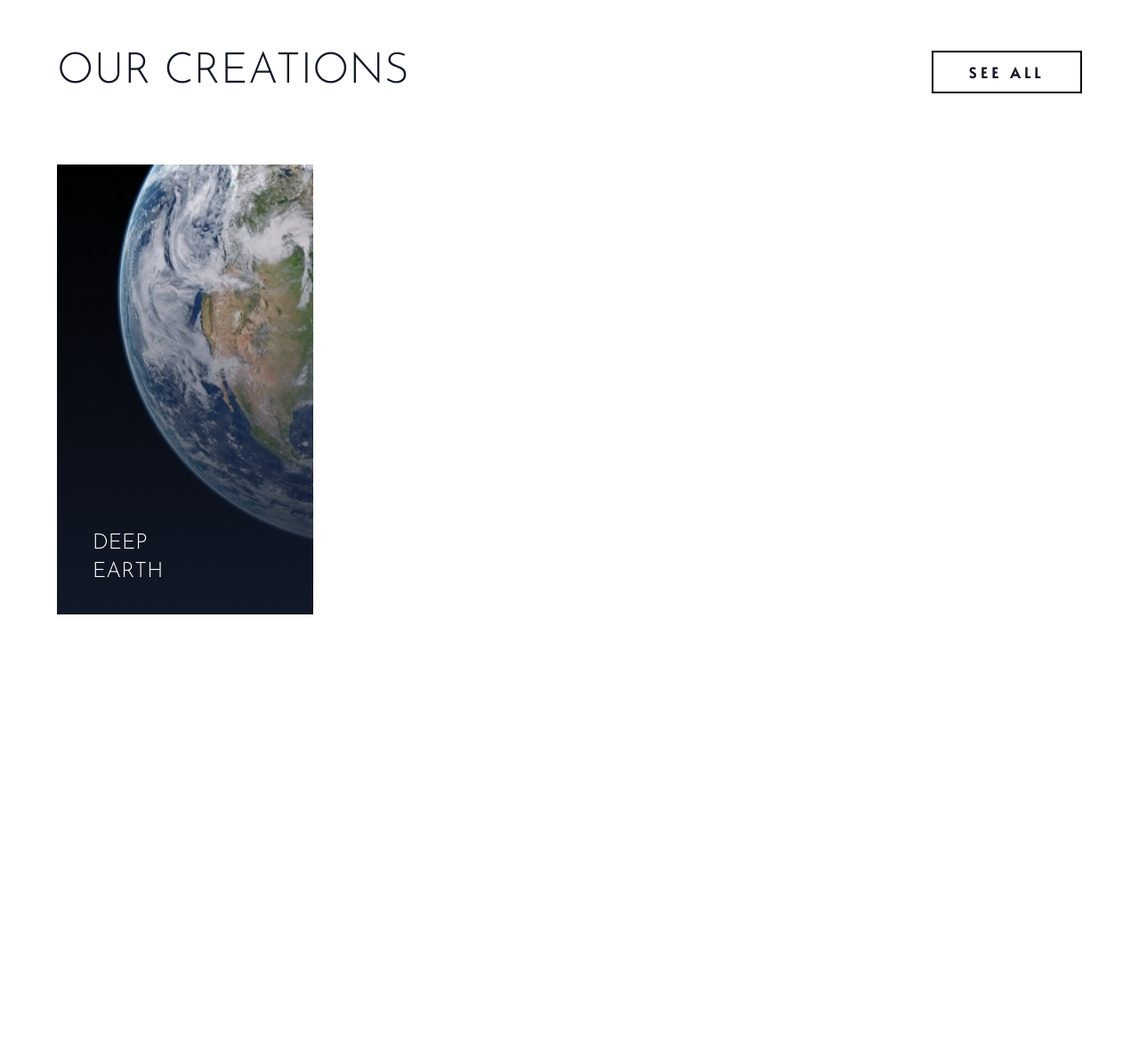
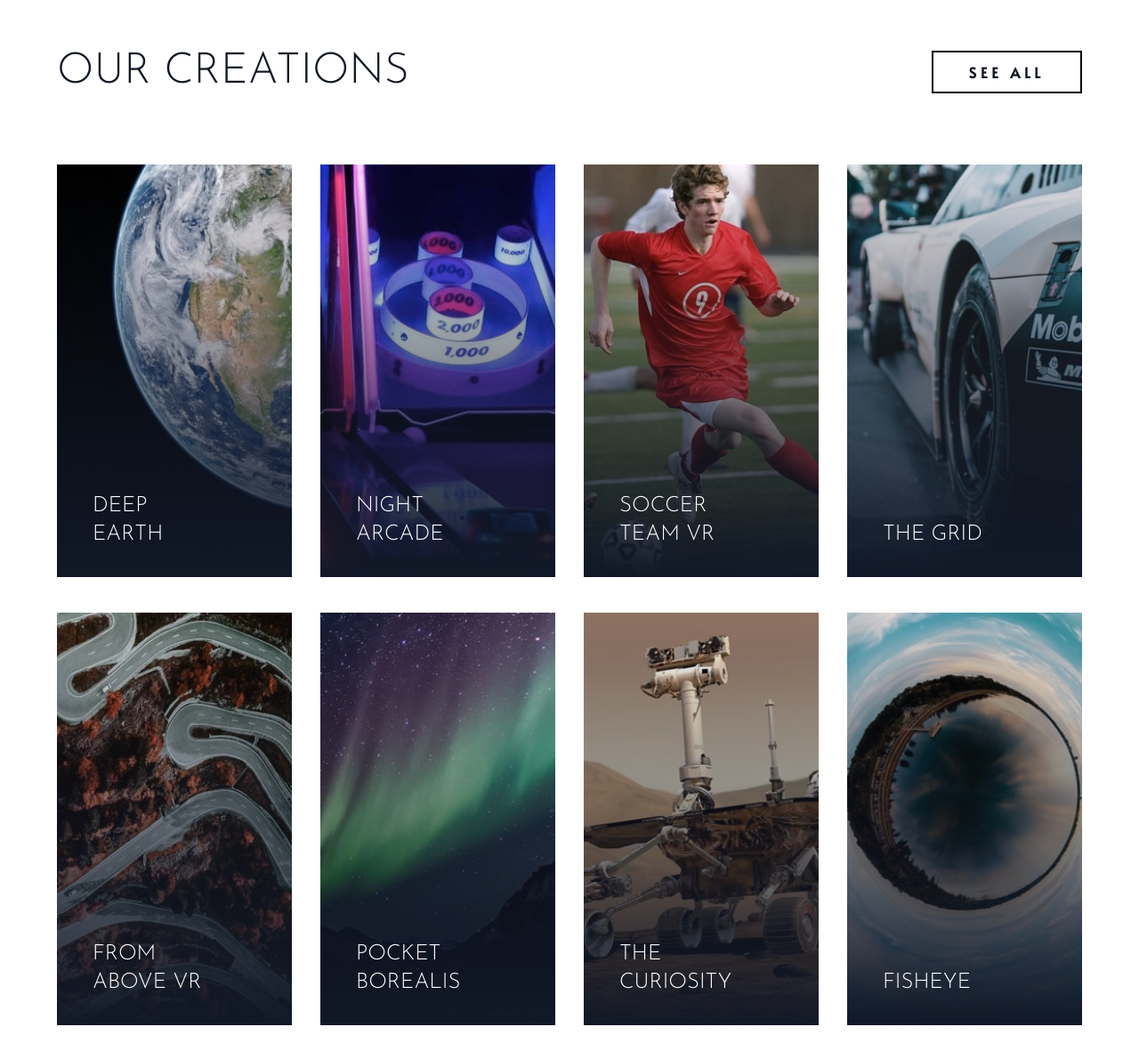
Before and after one commit to OerdBej/tailwind-frontend_challenge, a website: page index.html in a window 1280 px wide. Shown: the part 1295-2486 px from the top of the page at 89% size. Before the commit the page ends 2114 px from the top, so only its background shows below. Drawn offline with Linux system fonts and the light colour scheme.

Commit message:
main section flexbox finished

```diff
--- a/index.html
+++ b/index.html
@@ -111,7 +111,116 @@
                         <!-- Text -->
                         <h5>Deep Earth</h5>
                     </div>
+                    <!-- item 2 -->
+                    <div class="item group">
+                        <img
+                            class="hidden w-full duration-200 group-hover:scale-110 md:block"
+                            src="images/desktop/image-night-arcade.jpg"
+                            alt="the earth wallpaper" />
+                        <img
+                            class="w-full md:hidden"
+                            src="images/mobile/image-night-arcade.jpg"
+                            alt="the earth wallpaper" />
+                        <!-- Item Gradient -->
+                        <div class="item-gradient"></div>
+                        <!-- Text -->
+                        <h5>Night Arcade</h5>
+                    </div>
+                    <!-- item 3 -->
+                    <div class="item group">
+                        <img
+                            class="hidden w-full duration-200 group-hover:scale-110 md:block"
+                            src="images/desktop/image-soccer-team.jpg"
+                            alt="the earth wallpaper" />
+                        <img
+                            class="w-full md:hidden"
+                            src="images/mobile/image-soccer-team.jpg"
+                            alt="the earth wallpaper" />
+                        <!-- Item Gradient -->
+                        <div class="item-gradient"></div>
+                        <!-- Text -->
+                        <h5>Soccer Team VR</h5>
+                    </div>
+                    <!-- item 3 -->
+                    <div class="item group">
+                        <img
+                            class="hidden w-full duration-200 group-hover:scale-110 md:block"
+                            src="images/desktop/image-grid.jpg"
+                            alt="the earth wallpaper" />
+                        <img
+                            class="w-full md:hidden"
+                            src="images/mobile/image-grid.jpg"
+                            alt="the earth wallpaper" />
+                        <!-- Item Gradient -->
+                        <div class="item-gradient"></div>
+                        <!-- Text -->
+                        <h5>The Grid</h5>
+                    </div>
                 </div>
+                <!-- Item Container 2 -->
+                <div class="item-container mt-10">
+                    <!-- item 1 -->
+                    <div class="item group">
+                        <img
+                            class="hidden w-full duration-200 group-hover:scale-110 md:block"
+                            src="images/desktop/image-from-above.jpg"
+                            alt="the earth wallpaper" />
+                        <img
+                            class="w-full md:hidden"
+                            src="images/mobile/image-from-above.jpg"
+                            alt="the earth wallpaper" />
+                        <!-- Item Gradient -->
+                        <div class="item-gradient"></div>
+                        <!-- Text -->
+                        <h5>From Above VR</h5>
+                    </div>
+                    <!-- item 2 -->
+                    <div class="item group">
+                        <img
+                            class="hidden w-full duration-200 group-hover:scale-110 md:block"
+                            src="images/desktop/image-pocket-borealis.jpg"
+                            alt="the earth wallpaper" />
+                        <img
+                            class="w-full md:hidden"
+                            src="images/mobile/image-pocket-borealis.jpg"
+                            alt="the earth wallpaper" />
+                        <!-- Item Gradient -->
+                        <div class="item-gradient"></div>
+                        <!-- Text -->
+                        <h5>Pocket Borealis</h5>
+                    </div>
+                    <!-- item 3 -->
+                    <div class="item group">
+                        <img
+                            class="hidden w-full duration-200 group-hover:scale-110 md:block"
+                            src="images/desktop/image-curiosity.jpg"
+                            alt="the earth wallpaper" />
+                        <img
+                            class="w-full md:hidden"
+                            src="images/mobile/image-curiosity.jpg"
+                            alt="the earth wallpaper" />
+                        <!-- Item Gradient -->
+                        <div class="item-gradient"></div>
+                        <!-- Text -->
+                        <h5>The Curiosity</h5>
+                    </div>
+                    <!-- item 3 -->
+                    <div class="item group">
+                        <img
+                            class="hidden w-full duration-200 group-hover:scale-110 md:block"
+                            src="images/desktop/image-fisheye.jpg"
+                            alt="the earth wallpaper" />
+                        <img
+                            class="w-full md:hidden"
+                            src="images/mobile/image-fisheye.jpg"
+                            alt="the earth wallpaper" />
+                        <!-- Item Gradient -->
+                        <div class="item-gradient"></div>
+                        <!-- Text -->
+                        <h5>Fisheye</h5>
+                    </div>
+                </div>
+                <!-- Footer Section -->
             </div>
         </section>
     </body>
```
